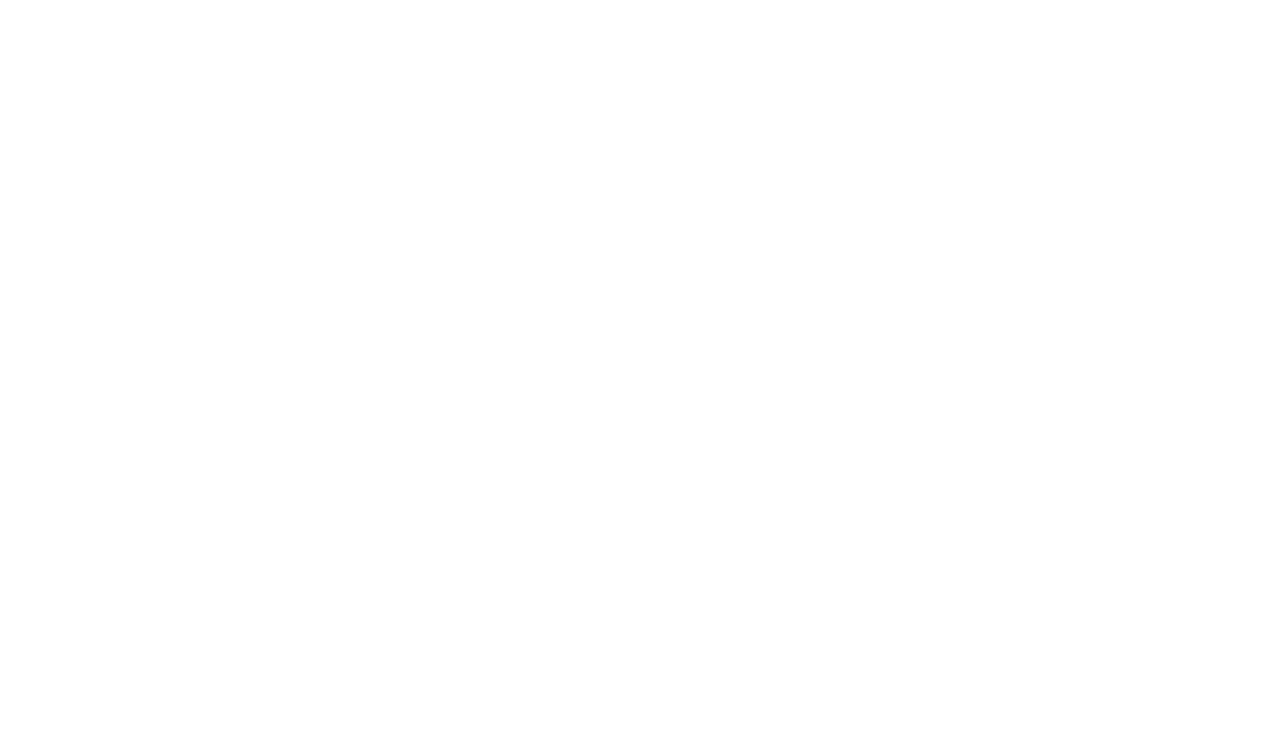
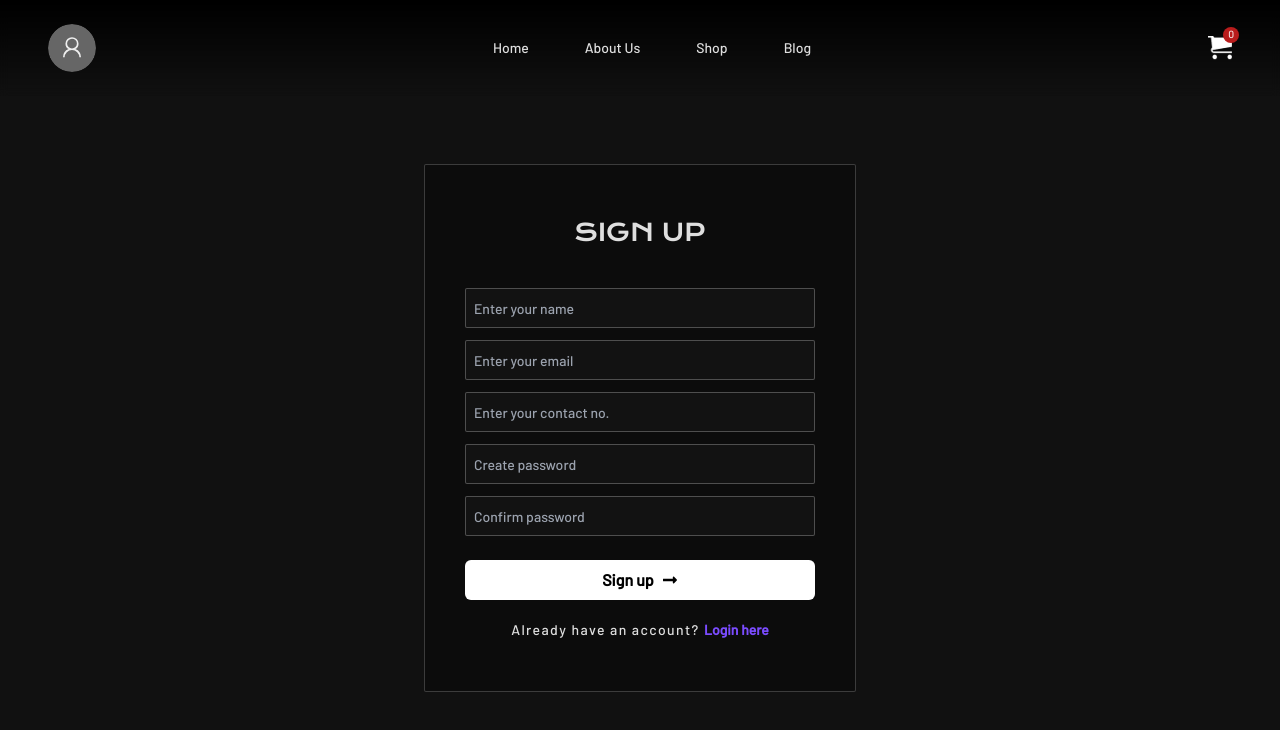
Before and after one commit to pravesh-dev/PeerShop, a React (Vite) app: page /SignUp in a window 1280 px wide. Before the commit this address had no page. Shown: the top 730 px of the page. Built offline with nearby package versions, Linux system fonts and the light colour scheme.

Commit message:
added signUp component and done rounting betweeb login and signUp component

```diff
--- a/src/App.jsx
+++ b/src/App.jsx
@@ -8,6 +8,7 @@
 import { BrowserRouter, Routes, Route } from "react-router-dom";
 import Layout from "./Components/Layout";
 import Login from "./Components/Login";
+import SignUp from "./Components/SignUp";
 
 function App() {
   return (
@@ -25,6 +26,7 @@
           ></Route>
           <Route path="/:id/:name" element={<Item />}></Route>
           <Route path="/login" element={<Login/>}></Route>
+          <Route path="/SignUp" element={<SignUp/>}></Route>
         </Route>
       </Routes>
     </BrowserRouter>
--- a/src/Components/Login.jsx
+++ b/src/Components/Login.jsx
@@ -6,13 +6,13 @@
   return (
     <div className='w-full h-screen bg-[#111] flex justify-center items-center'>
       <div className='bg-[#0000004b] w-80 h-[30rem] mx-1  flex gap-5 flex-col items-center justify-center border border-white/20 rounded-sm md:w-[30rem] lg:mt-14'>
-        <h1 className='text-2xl font-krona'>LOGIN</h1>
+        <h1 className='text-2xl font-krona lg:mb-5'>LOGIN</h1>
         <form action="/" method='post' className='w-full flex flex-col items-center px-2 gap-3 md:px-10'>
             <input type="email" name="email" placeholder='Enter your email' className='form_input' />
             <input type="password" name="password" placeholder='Enter password' className='form_input' />
             <button className='flex items-center justify-center gap-2 bg-white text-black font-bold w-full h-10 mt-3 rounded-md'>Login <span><FaLongArrowAltRight /></span></button>
         </form>
-        <p className='text-sm tracking-widest'>Don't have an account? <Link className='text-[#7B4CFF] tracking-normal font-bold'>Create New</Link></p>
+        <p className='text-sm tracking-widest'>Don't have an account? <Link to='/signUp' className='text-[#7B4CFF] tracking-normal font-bold'>Create New</Link></p>
       </div>
     </div>
   )
--- /dev/null
+++ b/src/Components/SignUp.jsx
@@ -0,0 +1,24 @@
+import React from 'react'
+import { FaLongArrowAltRight } from "react-icons/fa";
+import { Link } from 'react-router-dom';
+
+function SignUp() {
+  return (
+    <div className='w-full h-screen bg-[#111] flex justify-center items-center'>
+      <div className='bg-[#0000004b] w-80 h-[30rem] mx-1  flex gap-5 flex-col items-center justify-center border border-white/20 rounded-sm md:w-[30rem] lg:mt-14 lg:w-[27rem] lg:h-[33rem]'>
+        <h1 className='text-2xl font-krona lg:mb-5'>SIGN UP</h1>
+        <form action="/" method='post' className='w-full flex flex-col items-center px-2 gap-3 md:px-10'>
+            <input type="text" name="name" placeholder='Enter your name' className='form_input' />
+            <input type="email" name="email" placeholder='Enter your email' className='form_input' />
+            <input type="tel" name="contact" placeholder='Enter your contact no.' className='form_input' />
+            <input type="password" name="password" placeholder='Create password' className='form_input' />
+            <input type="password" name="confirmPassword" placeholder='Confirm password' className='form_input' />
+            <button className='flex items-center justify-center gap-2 bg-white text-black font-bold w-full h-10 mt-3 rounded-md'>Sign up <span><FaLongArrowAltRight /></span></button>
+        </form>
+        <p className='text-sm tracking-widest'>Already have an account? <Link to='/login' className='text-[#7B4CFF] tracking-normal font-bold'>Login here</Link></p>
+      </div>
+    </div>
+  )
+}
+
+export default SignUp
```
